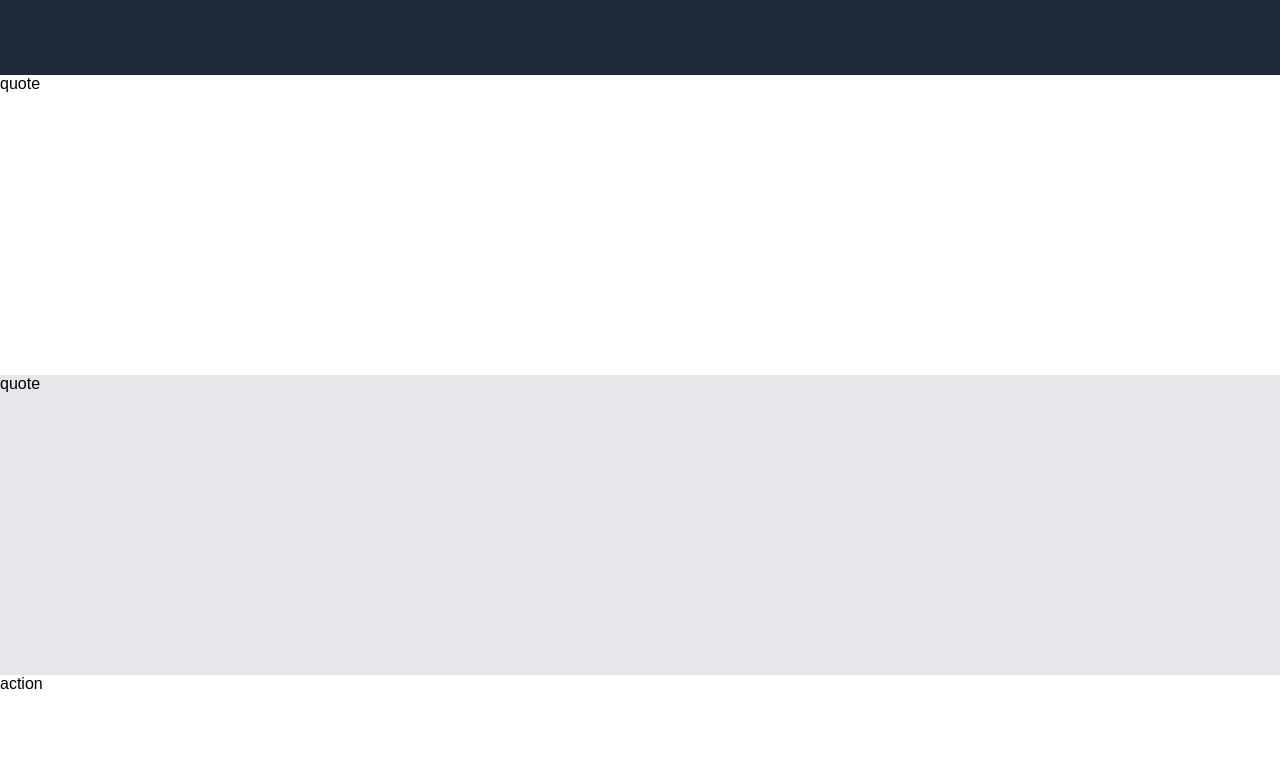
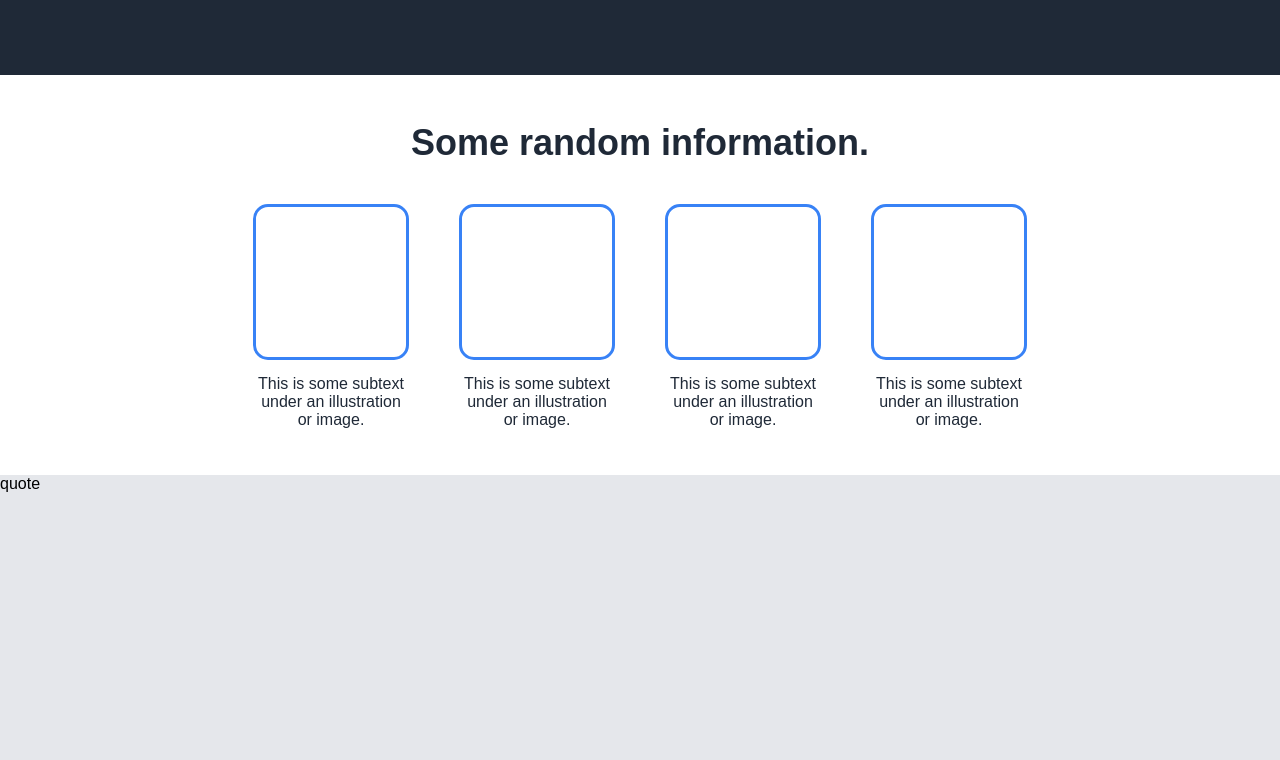
Before and after one commit to rleeoriginal/landing-page, a plain HTML site: page index.html in a window 1280 px wide. Shown: the part 340-1100 px from the top of the page. Drawn offline with Linux system fonts and the light colour scheme.

Commit message:
finish info

```diff
--- a/index.html
+++ b/index.html
@@ -38,10 +38,49 @@
             </div>
         </div>
 
-
         <div class="body">
             <div class="info sub-body">
-                quote
+                <div class="info-title">
+                    Some random information.
+                </div>
+                <div class="info-main">
+                    <div class="info-child">
+                        <div class="box">
+
+                        </div>
+                        <div class="subtext">
+                            This is some subtext under
+                            an illustration or image.
+                        </div>
+                    </div>
+                    <div class="info-child">
+                        <div class="box">
+
+                        </div>
+                        <div class="subtext">
+                            This is some subtext under
+                            an illustration or image.
+                        </div>
+                    </div>
+                    <div class="info-child">
+                        <div class="box">
+
+                        </div>
+                        <div class="subtext">
+                            This is some subtext under
+                            an illustration or image.
+                        </div>
+                    </div>
+                    <div class="info-child">
+                        <div class="box">
+
+                        </div>
+                        <div class="subtext">
+                            This is some subtext under
+                            an illustration or image.
+                        </div>
+                    </div>
+                </div>
             </div>
             <div class="quote sub-body">
                 quote
--- a/styles.css
+++ b/styles.css
@@ -80,12 +80,6 @@ img {
     width: 400px;
 }
 
-
-
-
-
-
-
 .body {
     display: flex;
     flex-direction: column;
@@ -94,11 +88,50 @@ img {
 
 .sub-body {
     flex: auto;
-    height: 300px;
+    height: 400px;
 }
 
 .info {
     background-color: white;
+    display: flex;
+    flex-direction: column;
+    justify-content: center;
+    align-items: center;
+    gap: 40px;
+}
+
+.info-title {
+    font-size: 36px;
+    font-weight: bold;
+    color: #1F2937;
+}
+
+.info-main {
+    display: flex;
+    flex-direction: row;
+    gap: 50px;
+
+}
+
+.info-child {
+    display: flex;
+    flex-direction: column;
+    justify-content: center;
+    align-items: center;
+    gap: 15px;
+}
+
+.box {
+    height: 150px;
+    width: 150px;
+    border: 3px solid #3882F6;
+    border-radius: 15px;
+}
+
+.subtext {
+    color: #1F2937;
+    text-align: center;
+    max-width: 150px;
 }
 
 .quote {
```
